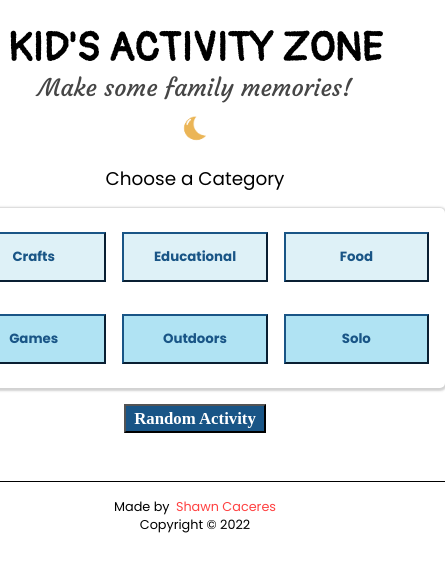
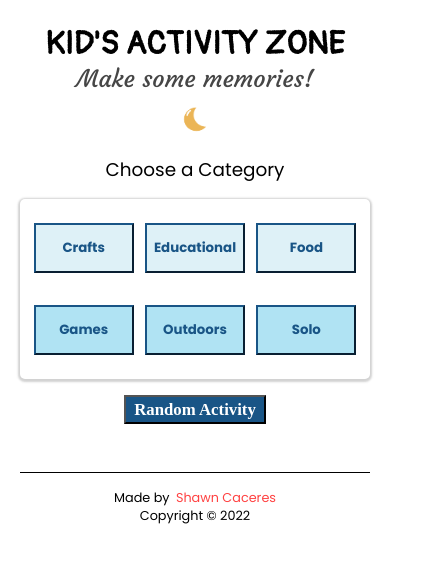
Before and after one commit to shawncace/parental-assitant-react, a React (Create React App) app: page / in a window 390 px wide. Shown: the top 572 px of the page, 445 px wide, since content can reach past the window. Built offline with nearby package versions, Linux system fonts and the light colour scheme; a web font is replaced by a local one.

Commit message:
responsive css added

```diff
--- a/src/App.js
+++ b/src/App.js
@@ -1,5 +1,6 @@
 import {DataProvider} from "./AppContext";
 import './stylesheets/App.css'
+import './stylesheets/Responsive.css'
 
 import Header from "./components/Header";
 import Options from "./components/Options"
--- a/src/components/Header.js
+++ b/src/components/Header.js
@@ -7,7 +7,7 @@ const Header = () => {
         Kid's Activity Zone
       </div>
       <div className="subtitle">
-        Make some family memories!
+        Make some memories!
       </div>
       <div className="toggle">
         <Toggle />
--- a/src/stylesheets/App.css
+++ b/src/stylesheets/App.css
@@ -27,8 +27,10 @@
   --light-blue: rgb(222, 241, 247);
 
   /* purples */
-  --purple: rgb(92, 2, 92);
-  --light-purple: rgb(250, 220, 250);
+  --full-purple: rgb(199, 130, 255);
+  --medium-purple: rgb(210, 165, 255);
+  --light-purple: rgb(229, 205, 255);
+  --dark-purple: rgb(65, 0, 117);
 
   /* shadow */
   --dark-shadow: 0px 0px 20px -6px rgba(0, 0, 0, 0.75);
@@ -94,10 +96,10 @@ body.dark {
   --footer-text: var(--black);
 
   /* categorical options buttons and text */
-  --options-btn-text-color: var(--purple);
+  --options-btn-text-color: var(--dark-purple);
   --options-btn-first-row-background-color: var(--light-purple);
-  --options-btn-second-row-background-color: var(--light-purple);
-  --options-btn-border-color: var(--purple);
+  --options-btn-second-row-background-color: var(--medium-purple);
+  --options-btn-border-color: var(--dark-purple);
   --take-me-there-background-color: var(--slate-blue);
   --take-me-there-font-color: var(--white);
   --next-go-back-color: var(--white);
@@ -207,7 +209,7 @@ header {
 }
 
 .idea-wrapper {
-  width: 75%;
+  max-width: 500px;
   border: var(--border);
   box-shadow: var(--box-shadow);
 }
--- /dev/null
+++ b/src/stylesheets/Responsive.css
@@ -0,0 +1,17 @@
+@media only screen and (max-width: 600px) {
+  .title {
+    font-size: 2rem;
+  }
+
+  .options-grid {
+    width: 350px;
+  }
+
+  .idea-wrapper {
+    width: 350px;
+  }
+
+  .image {
+    max-height: 300px;
+  }
+}
```
